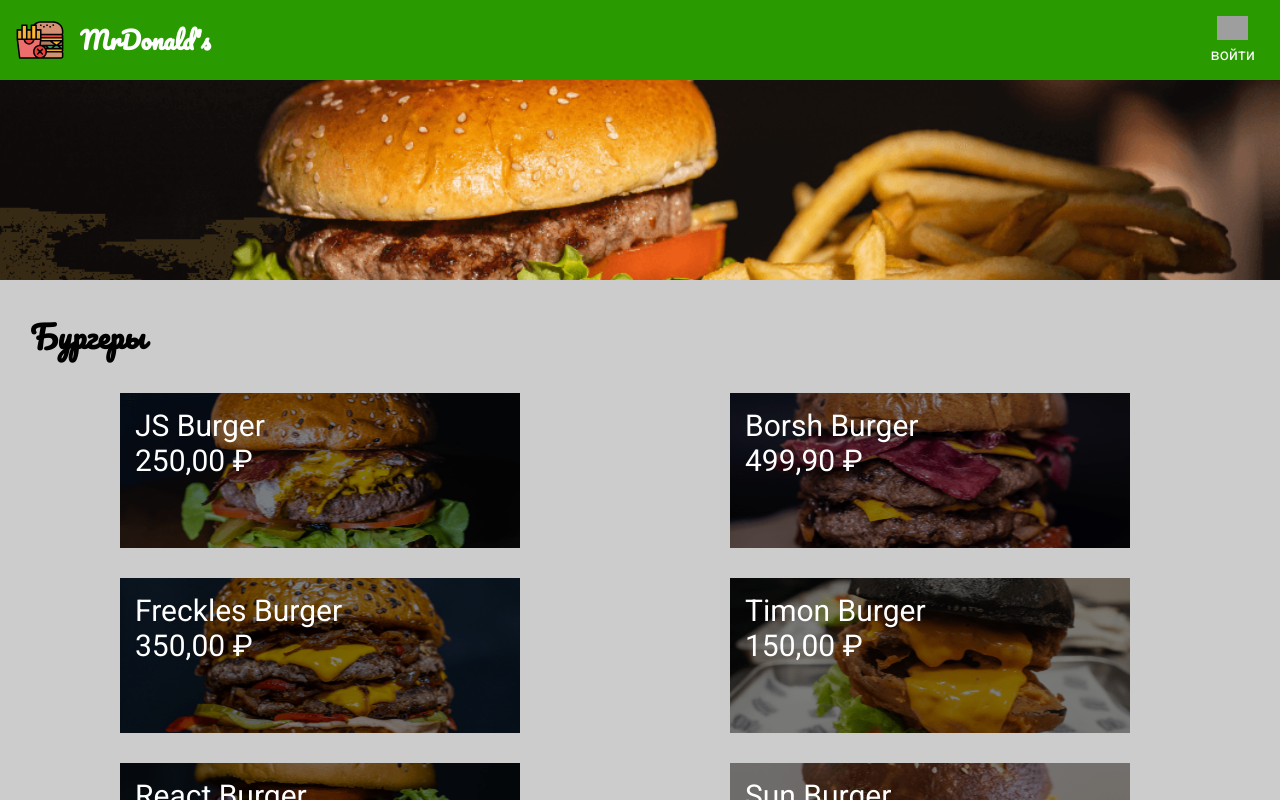
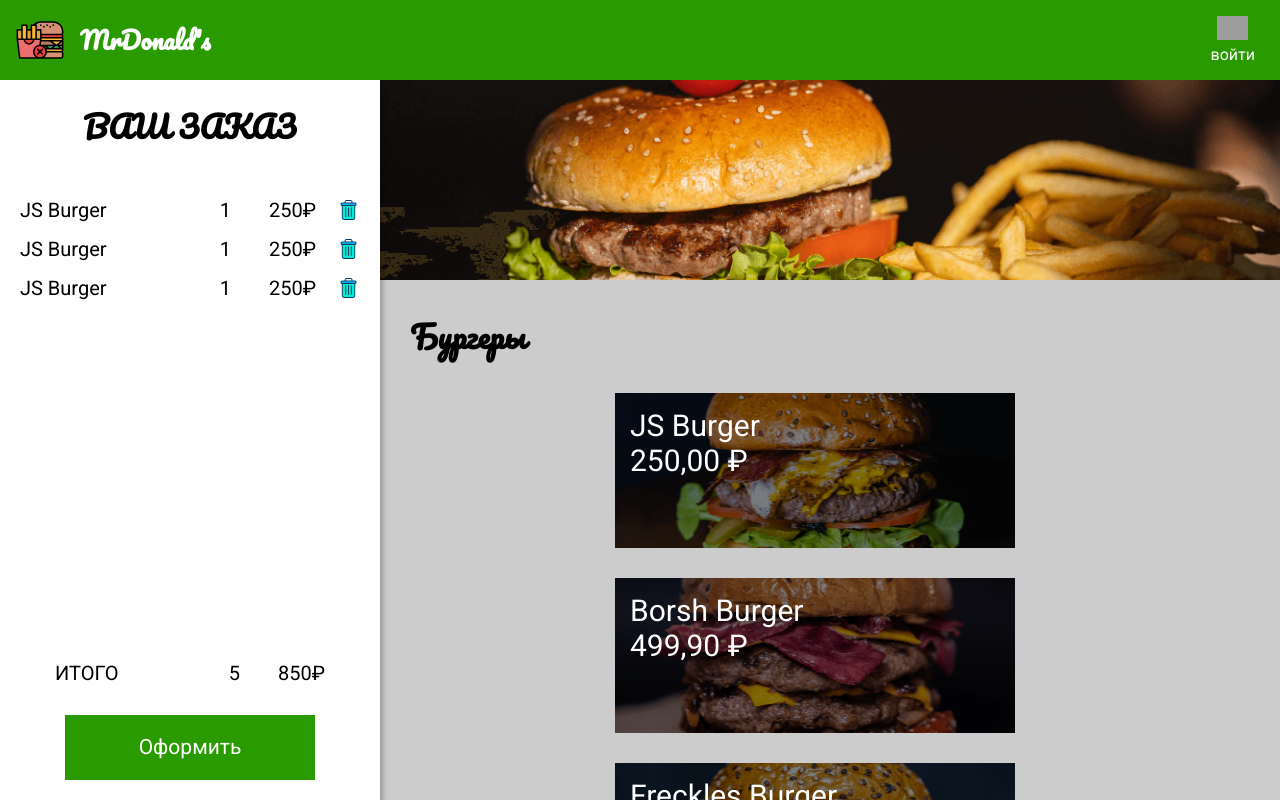
Before and after one commit to pogorelova-k/MrDonalds, a React (Create React App) app: page / in a window 1280 px wide. Shown: the top 800 px of the page. Built offline with nearby package versions, Linux system fonts and the light colour scheme; grey boxes are pictures that could not be loaded.

Commit message:
lesson06

```diff
--- a/src/App.js
+++ b/src/App.js
@@ -3,7 +3,7 @@
 import { Menu } from './Components/Menu';
 import { GlobalStyle } from './Components/GlobalStyle';
 import { ModalItem } from  './Components/ModalItem';
-
+import { Order } from './Components/Order';
 
 function App() {
 
@@ -19,7 +19,7 @@
       <NavBar/>
       <Menu setOpenItem={setOpenItem}/>
       <ModalItem openItem={openItem} setOpenItem={setOpenItem}/>
-
+      <Order/>
     </>
   );
 }
--- a/src/Components/Button.js
+++ /dev/null
@@ -1,22 +0,0 @@
-import React from "react";
-import styled from 'styled-components';
-
-const ButtonAdd = styled.button`
-    display: block;
-    width: 250px;
-    height: 65px;
-    background: #299B01;
-    color: #fff;
-    font-size: 21px;
-    line-height: 25px;
-    border: none;
-    margin: 43px auto;
-    /* margin-bottom: 43px; */
-
-`;
-
-export const Button = () => (
-    <ButtonAdd>
-        Добавить
-    </ButtonAdd>
-);
--- /dev/null
+++ b/src/Components/ButtonCheckout.js
@@ -0,0 +1,21 @@
+import styled from 'styled-components';
+
+export const ButtonCheckout = styled.button`
+    display: block;
+    width: 250px;
+    height: 65px;
+    background-color: #299B01;
+    color: #fff;
+    font-size: 21px;
+    line-height: 25px;
+    border-color: transparent;
+    margin: 0 auto;
+    font-family: inherit;
+    transition-property: color, background-color, border-color;
+    transition-duration: .3s;
+    &:hover {
+        color: #299B01;
+        background-color: #fff;
+        border-color: #299B01;
+    }
+`;
--- a/src/Components/Menu.js
+++ b/src/Components/Menu.js
@@ -7,6 +7,7 @@
 const MenuStyled = styled.menu`
     background-color: #ccc;
     margin-top: 80px;
+    margin-left: 380px;
 `;
 
 const SectionMenu = styled.section`
--- a/src/Components/ModalItem.js
+++ b/src/Components/ModalItem.js
@@ -1,6 +1,6 @@
 import React from "react";
 import styled from 'styled-components';
-import { Button } from './Button';
+import { ButtonCheckout } from './ButtonCheckout';
 
 const Overlay = styled.div`
     position: fixed;
@@ -27,18 +27,24 @@
     background-image: url(${({ img }) => img});
     background-position: center;
     background-size: cover;
-    margin-bottom: 20px;
+
 `;
 
-const HeaderModal = styled.div`
+const Content = styled.section`
+    display: flex;
+    flex-direction: column;
+    justify-content: space-between;
+    height: calc(100% - 200px);
+    padding: 30px;
+`;
+
+const HeaderContent = styled.div`
     display: flex;
     justify-content: space-between;
     align-items: center;
     font-size: 30px;
     line-height: 53px;
     font-family: 'Pacifico', cursive;
-    margin-left: 37px;
-    margin-right: 53px;
 `;
 
 export const ModalItem = ({ openItem, setOpenItem }) => {
@@ -54,11 +60,14 @@
         <Overlay id="overlay" onClick={closeModal}>
             <Modal>
                 <Banner img={openItem.img}/>
-                <HeaderModal>
-                    <p>{openItem.name}</p>
-                    <p>{openItem.price.toLocaleString('ru-RU', {style: 'currency', currency: 'RUB'})}</p>
-                </HeaderModal>
-                <Button/>
+                <Content>
+                    <HeaderContent>
+                        <div>{openItem.name}</div>
+                        <div>{openItem.price.toLocaleString('ru-RU', {style: 'currency', currency: 'RUB'})}</div>
+                    </HeaderContent>
+                    <ButtonCheckout>Добавить    </ButtonCheckout>
+                </Content>
+
             </Modal>
         </Overlay>
     )
--- /dev/null
+++ b/src/Components/Order.js
@@ -0,0 +1,65 @@
+import React from "react";
+import styled from 'styled-components';
+import { ButtonCheckout } from "./ButtonCheckout";
+import { OrderListItem } from "./OrderListItem";
+
+const OrderStyled = styled.section`
+    position: fixed;
+    display: flex;
+    flex-direction: column;
+    top: 80px;
+    left: 0;
+    background-color: #fff;
+    min-width: 380px;
+    height: calc(100% - 80px);
+    box-shadow: 3px 4px 5px rgba(0, 0, 0, 0.25);
+    padding: 20px;
+`;
+
+const OrderTitle = styled.h1`
+    text-align: center;
+    margin-bottom: 30px;
+`;
+
+const OrderContent = styled.div`
+    flex-grow: 1;
+`;
+
+const OrderList = styled.ul`
+
+`;
+
+const Total = styled.div`
+    display: flex;
+    margin: 0 35px 30px;
+    & span:first-child {
+        flex-grow: 1;
+    }
+`;
+
+const TotalPrice = styled.span`
+    text-align: right;
+    min-width: 65px;
+    margin-left: 20px;
+`;
+
+export const Order = () => {
+    return (
+        <OrderStyled>
+            <OrderTitle>ВАШ ЗАКАЗ</OrderTitle>
+            <OrderContent>
+                <OrderList>
+                    <OrderListItem/>
+                    <OrderListItem/>
+                    <OrderListItem/>
+                </OrderList>
+            </OrderContent>
+            <Total>
+                <span>ИТОГО</span>
+                <span>5</span>
+                <TotalPrice>850₽</TotalPrice>
+            </Total>
+            <ButtonCheckout>Оформить</ButtonCheckout>
+        </OrderStyled>
+    )
+};
--- /dev/null
+++ b/src/Components/OrderListItem.js
@@ -0,0 +1,39 @@
+import React from "react";
+import styled from 'styled-components';
+import trashImg from "../image/trash.svg";
+
+const TrashButton = styled.button`
+    width: 24px;
+    height: 24px;
+    border-color: transparent;
+    background-color: transparent;
+    background-image: url(${trashImg});
+    background-position: center;
+    background-size: cover;
+    background-repeat: no-repeat;
+    `;
+
+const OrderItemStyled = styled.li`
+    display: flex;
+    margin: 15px 0;
+`;
+
+const ItemName = styled.span`
+    flex-grow: 1;
+`;
+
+const ItemPrice = styled.span`
+    margin-left: 20px;
+    margin-right: 20px;
+    min-width: 65px;
+    text-align: right;
+`;
+
+export const OrderListItem = () => (
+    <OrderItemStyled>
+        <ItemName>JS Burger</ItemName>
+        <span>1</span>
+        <ItemPrice>250₽</ItemPrice>
+        <TrashButton/>
+    </OrderItemStyled>
+);
```
Also changed, not shown: src/image/trash.svg (added).
